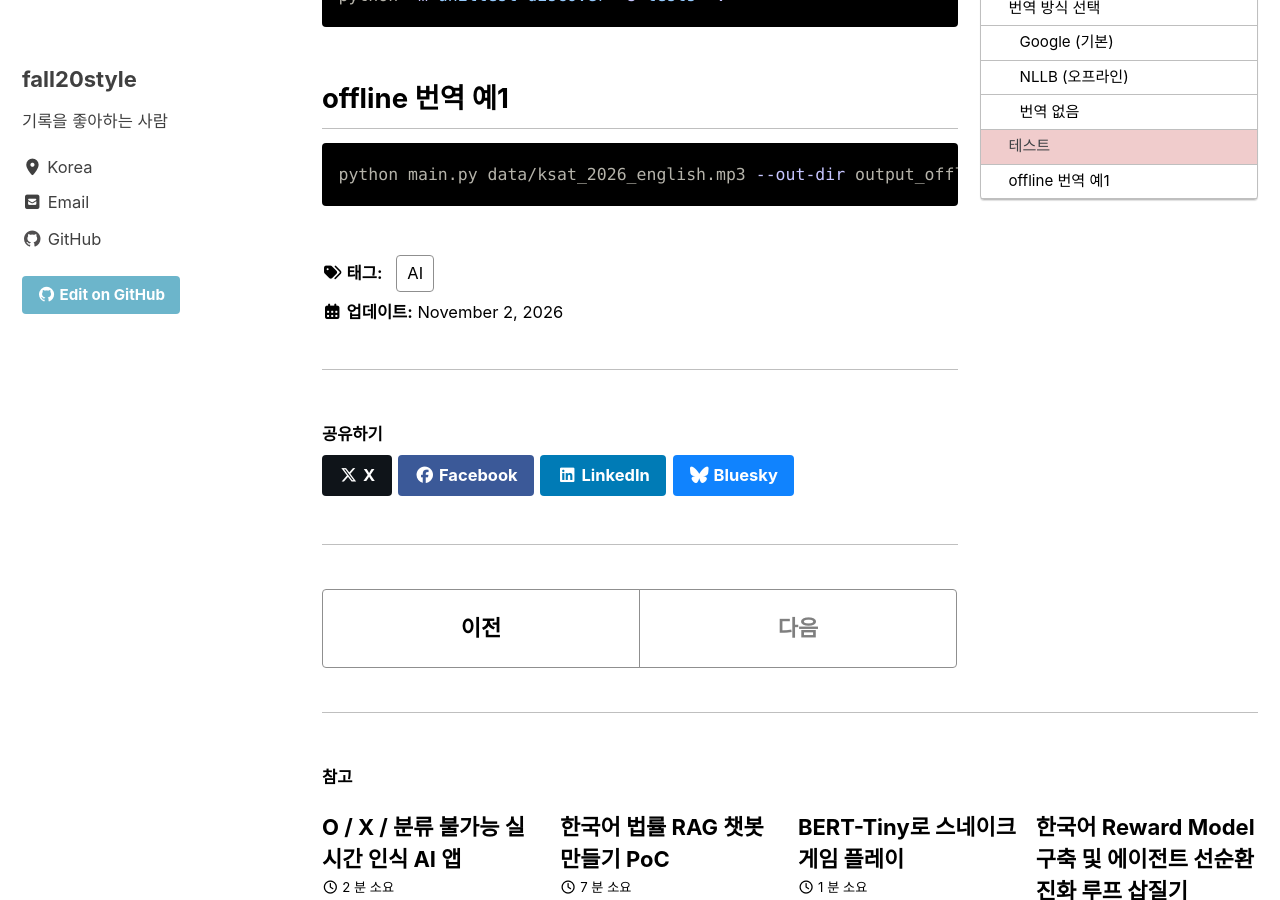
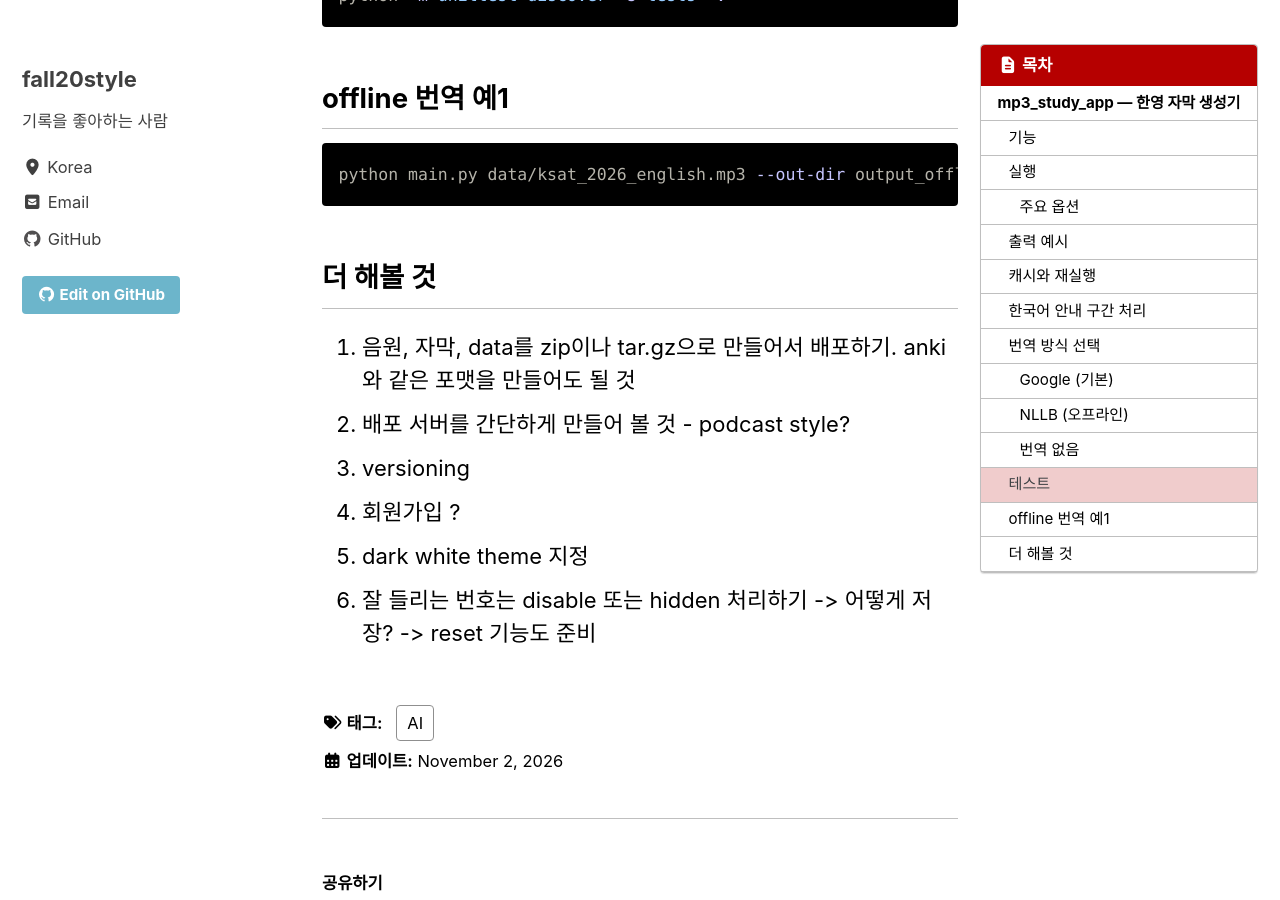
Before and after one commit to fall20style/fall20style.github.io, a Jekyll site: the page built from _posts/2026-11-02-mp3-ai-app.md, in a window 1280 px wide and 900 px high, scrolled down 6901 px. Built offline with Jekyll 4.4.1, drawn with Linux system fonts in a browser that asks for light colours; cached includes are drawn as plain includes.

Commit message:
Update 2026-11-02-mp3-ai-app.md

````diff
--- a/_posts/2026-11-02-mp3-ai-app.md
+++ b/_posts/2026-11-02-mp3-ai-app.md
@@ -218,3 +218,12 @@ python -m unittest discover -s tests -v
 ``` bash
 python main.py data/ksat_2026_english.mp3 --out-dir output_offline2 --formats srt,md,txt,csv,json --translator nllb
 ```
+
+
+## 더 해볼 것
+1. 음원, 자막, data를 zip이나 tar.gz으로 만들어서 배포하기. anki와 같은 포맷을 만들어도 될 것
+2. 배포 서버를 간단하게 만들어 볼 것 - podcast style?
+3. versioning
+4. 회원가입 ?
+5. dark white theme 지정
+6. 잘 들리는 번호는 disable 또는 hidden 처리하기 -> 어떻게 저장? -> reset 기능도 준비
````
